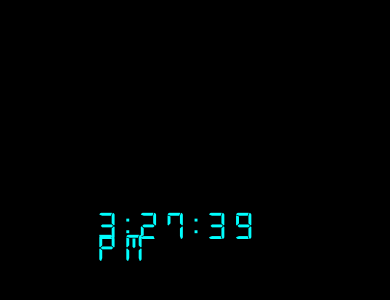
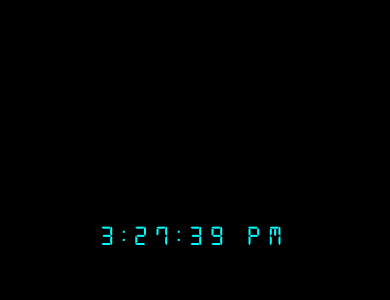
Before and after one commit to samyamdhamala/digitalClock, a plain HTML site: page index.html in a window 390 px wide. Shown: the part 190-490 px from the top of the page. Drawn offline with Linux system fonts and the light colour scheme.

Commit message:
third commit

```diff
--- a/style.css
+++ b/style.css
@@ -20,5 +20,5 @@ body{
 }
 @media (max-width:510px) {
     .clock {
-      font-size:40px;
+      font-size:28px;
     }
```
